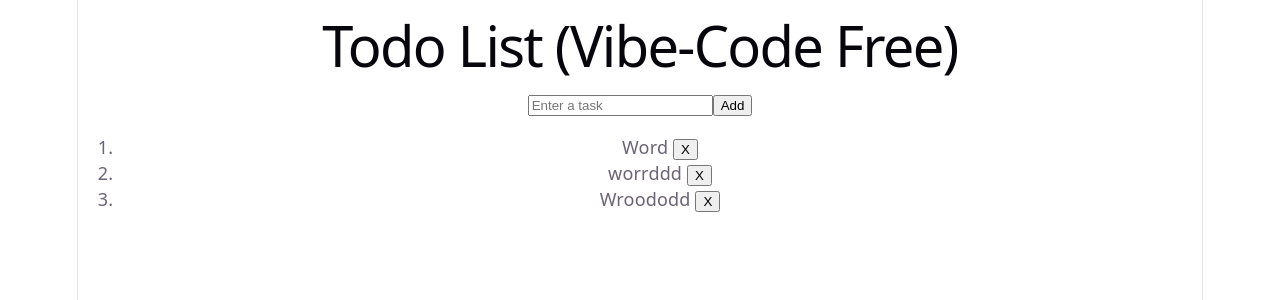
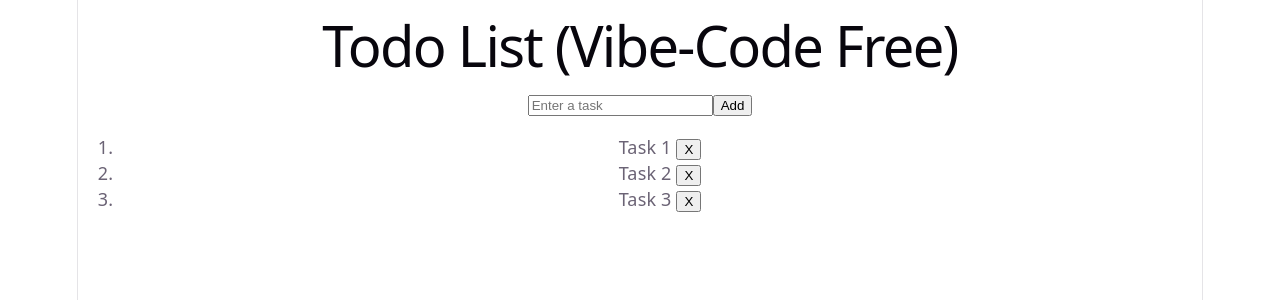
Before and after one commit to KingKunta22/JSDevJourneyV2, a React (Vite) app in the folder Day-45ish/: page / in a window 1280 px wide. Shown: the top 300 px of the page. Built offline with nearby package versions, Linux system fonts and the light colour scheme.

Commit message:
Day 47: Lost

```diff
--- a/Day-45ish/src/App.jsx
+++ b/Day-45ish/src/App.jsx
@@ -1,9 +1,10 @@
 // import Refresher from "./Refresher.jsx";
 // import Counter from "./Counter.jsx" // Day 45
-import TodoList from "./TodoList.jsx" // Day 46
+// import TodoList from "./TodoList.jsx" // Day 46
+import ControlledInputs from "./ControlledInputs.jsx" // Day 47
 
 function App() {
-  return <TodoList />;
+  return <ControlledInputs />;
 }
 
 export default App;
--- /dev/null
+++ b/Day-45ish/src/ControlledInputs.jsx
@@ -0,0 +1,46 @@
+import { useState } from "react";
+
+function ControlledInputs() {
+  const [tasks, setTasks] = useState(["Task 1", "Task 2", "Task 3"]);
+  //   const [inputValue, setInputValue] = useState(
+  //     document.getElementById("inputTask").value,
+  //   ); //Should this be it?
+  // That looks wrong XDDD
+  const [inputValue, setInputValue] = useState("");
+
+//   function handleAddTask() {
+//     inputValue = document.getElementById("inputTask").value;
+//     setTasks([...tasks, inputValue]);
+//   } THIOS DOESNT WORK EITHER XD
+
+  function handleAddTask() {
+    let userTasks = document.getElementById("inputTask").value;
+    setTasks([...tasks, userTasks]);
+  }
+
+  function handleDeleteTask(index) {
+    const updatedTasks = tasks.filter(
+      (task, currentIndex) => currentIndex !== index,
+    );
+    setTasks(updatedTasks);
+  }
+
+  return (
+    <>
+      <h1>Todo List (Vibe-Code Free)</h1>
+      <div>
+        <input type="text" placeholder="Enter a task" id="inputTask" />
+        <button onClick={handleAddTask}>Add</button>
+      </div>
+      <ol>
+        {tasks.map((task, index) => (
+          <li key={index}>
+            {task} <button onClick={() => handleDeleteTask(index)}>X</button>
+          </li>
+        ))}
+      </ol>
+    </>
+  );
+}
+
+export default ControlledInputs;
```
